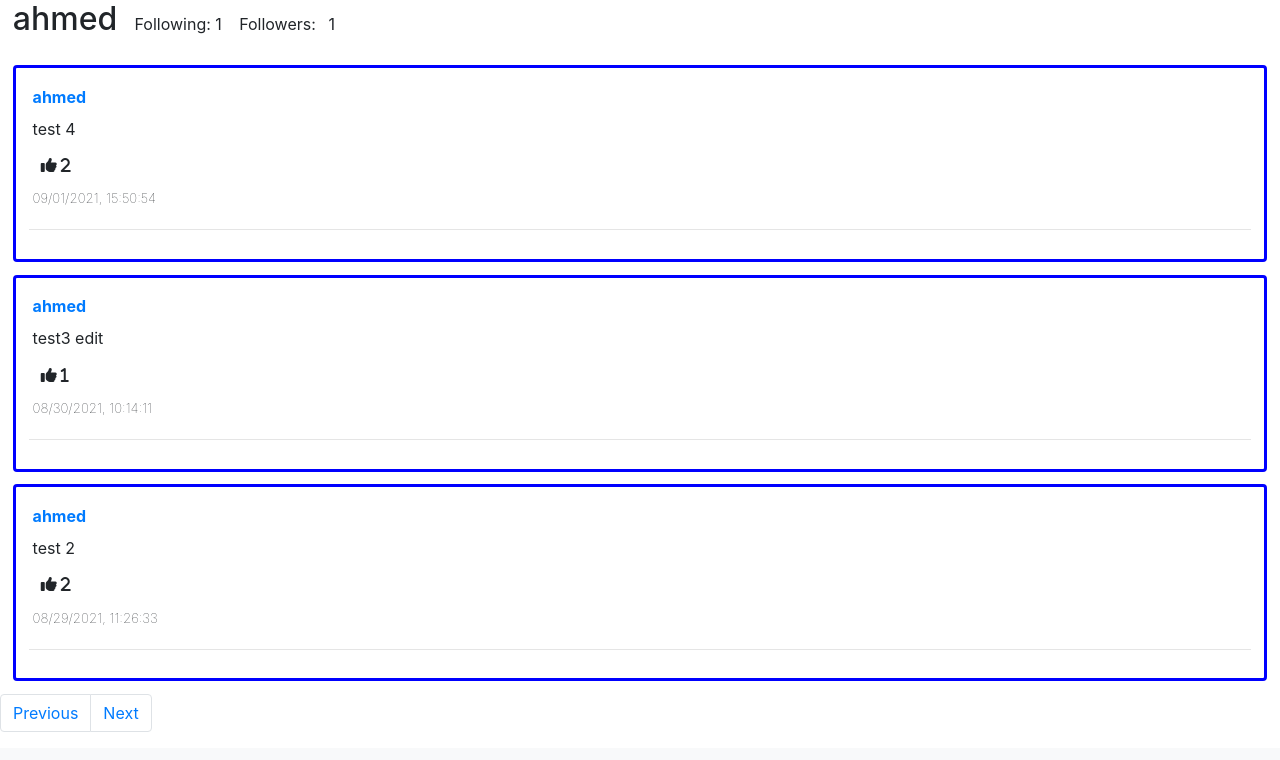
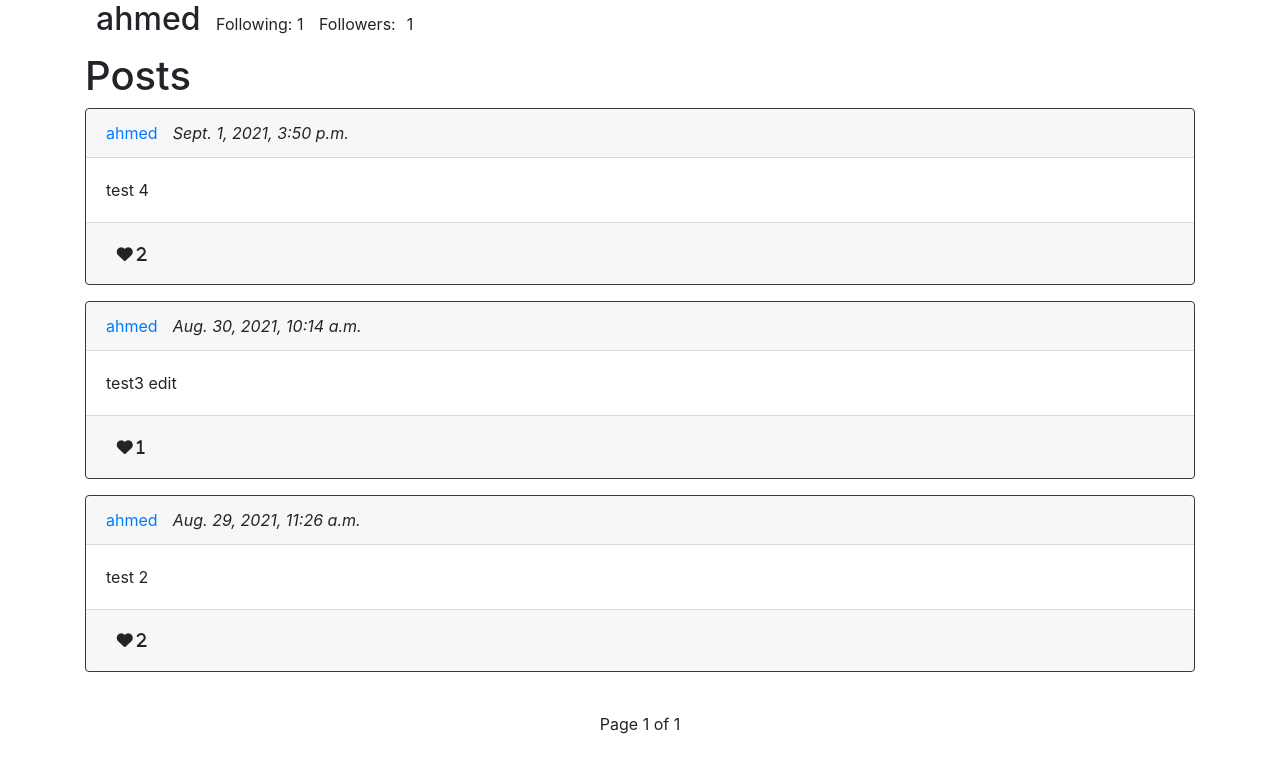
Before and after one commit to ahmederrami/network, a Django app: a page that uses network/templates/network/layout.html in a window 1280 px wide. Shown: the part 56-816 px from the top of the page. Before the commit the page ends 788 px from the top, so only its background shows below. Run offline with Django 3.2, Linux system fonts and the light colour scheme; data comes from the database, SQL or seed files in the repository; both versions use the stored data as it was after the commit; some libraries are stand-ins or nearby versions.

Commit message:
new version

```diff
--- a/network/static/network/index.js
+++ b/network/static/network/index.js
@@ -1,222 +1,104 @@
-let log_user;
 let logged_user;
 
 document.addEventListener('DOMContentLoaded', function () {
-    const all_posts = document.querySelector('#all-posts');
-    const profile_posts = document.querySelector('#user-posts');
+    const log_user = document.querySelector('#logged-user strong');
     const username = document.querySelector('#username');
-    log_user = document.querySelector('#logged-user strong');
     const followBtn = document.querySelector('#follow');
-    const following_posts = document.querySelector('#users-posts');
+    const fasIcons = document.querySelectorAll('.fas');
+    const farIcons = document.querySelectorAll('.far');
+    const editBtns = document.querySelectorAll('.edit-post-btn');
 
     if (log_user){
         logged_user = log_user.innerHTML;
-    }
-
-    if (all_posts){
-        var container = all_posts;
-        load_posts('all', container);
-    }
-    if (username){
-        var container = profile_posts;
-        load_posts(username.innerHTML,container);
-    }
-    if (following_posts){
-        var container = following_posts;
-        load_posts('following',container);
-    }
-
-    if(followBtn){
-        followBtn.addEventListener('click', () => follow(username.innerHTML));
+        if(fasIcons){
+            fasIcons.forEach(fasIcon => {
+                fasIcon.addEventListener('click', () => like(fasIcon));
+            });
+        }
+        if(farIcons){
+            farIcons.forEach(farIcon => {
+                farIcon.addEventListener('click', () => like(farIcon));
+            });
+        }
+        if(username){
+            if(followBtn){
+                followBtn.addEventListener('click', () => follow(username.innerHTML));
+            }
+        }
+        if(editBtns){
+            editBtns.forEach(editBtn => {
+                editBtn.addEventListener('click', () => edit(editBtn));
+            })
+        }
     }
 });
 
-function load_posts(filter, container) {
-    console.log(`posts/${filter}`);
-    fetch(`posts/${filter}`)
+function follow(username) {
+
+    if(logged_user != username){
+        fetch(`/follow/${username}`)
+        .then(response => response.json())
+        .then(user => {
+            document.querySelector('#foll-numb').innerHTML = ''+user.followers.length;
+            if (user.followers.includes(logged_user)){
+                document.querySelector('#follow').innerHTML = "Unfollow";
+            }
+            else {
+                document.querySelector('#follow').innerHTML = "Follow";
+            }
+        })
+    }
+    else {
+        followBtn.style.display = 'none';
+    }
+}
+
+function like(icon){
+    const card = icon.closest(".card");
+    fetch(`/like/${card.id}`)
     .then(response => response.json())
-    .then(posts => {
-        console.log(`posts/${filter}`);
-        posts.forEach(post => {
-            console.log(post);
-            // Create elements
-            const div = document.createElement('div');
-            div.className = 'hide post rounded';
-
-            const anchor = document.createElement('a');
-            anchor.href = `${post.owner}`;
-
-            const username = document.createElement('div');
-            username.innerHTML = post.owner;
-            username.className = 'post-username';
-
-            const timestamp = document.createElement('div');
-            timestamp.innerHTML = post.timestamp;
-            timestamp.className = 'timestamp';
-
-            const content = document.createElement('div');
-            content.innerHTML = post.content;
-
-            const textarea = document.createElement('textarea');
-            textarea.innerHTML = content.innerHTML;
-            textarea.style.display = 'none';
-
-            if(log_user){
-                if (post.owner == logged_user) {
-                    const editButton = document.createElement('button');
-                    editButton.innerHTML = 'Edit';
-                    editButton.className = 'btn btn-primary';
-                    const saveButton = document.createElement('button');
-                    saveButton.innerHTML = 'Save';
-                    saveButton.className = 'btn btn-primary';
-                    saveButton.style.display = 'none';
-                    editButton.addEventListener('click', () => edit(content, textarea, editButton, saveButton, post.id));
-                    div.append(editButton);
-                    div.append(saveButton);
-                }
-            }
-
-            const icon = document.createElement('i');
-            icon.className = 'fas fa-thumbs-up';
-            icon.innerHTML = ' '+post.liked_by.length;
-
-            if(log_user){
-                like_icon_classname(logged_user, post, icon);
-                icon.addEventListener('click', () => like(logged_user, post.id, icon));
-            }
-
-            let hr=document.createElement('hr');
-            anchor.append(username);
-            div.append(anchor);
-            div.append(content);
-            div.append(textarea);
-            div.append(icon);
-            div.append(timestamp);
-            div.appendChild(hr);
-            container.append(div);
-            // showPosts.push(div);
-        })
-
-        // if (filter === "all") {
-        //     pagination('#all-posts', 'none');
-        // } else {
-        //     pagination('#user-posts', 'none');
-        // }
+    .then(post => {
+        (icon.className === "fas fa-thumbs-up")? icon.className = "far fa-thumbs-up" : icon.className = "fas fa-thumbs-up";
+        icon.innerHTML=" "+post.likes;
     })
 }
 
-
-
-function edit(element, textarea, editButton, saveButton, post_id) {
-    element.style.display = 'none';
+function edit(editButton){
+    const card = editButton.closest(".card");
+    const card_body = document.getElementById(`${card.id}`).getElementsByTagName('div')[1];
+    const card_text = card_body.getElementsByTagName('p')[0];
+    const card_btns = editButton.closest(".btns");
+    const textarea = document.createElement("textarea");
+    textarea.innerHTML = card_text.innerHTML;
     textarea.style.display = 'block';
+    card_text.style.display = 'none';
+    card_body.append(textarea);
+    const saveButton = document.createElement('button');
+    saveButton.innerHTML = 'Save';
+    saveButton.className = 'post-save-btn btn-primary';
+    saveButton.style.display = 'block';
     editButton.style.display = 'none';
-    saveButton.style.display = 'block';
-
+    card_btns.append(saveButton);
     saveButton.addEventListener('click', () => {
-
-        const content = textarea.value;
-
-        fetch(`edit/${post_id}`, {
+        const new_content = textarea.value;
+        fetch(`edit/${card.id}`, {
             method: 'PUT',
             body: JSON.stringify({
-                content: `${content}`
+                content: `${new_content}`
             })
-        }) //;
+        })
         .then (response => response.json())
         .then (success => {
             console.log(success);
-            element.innerHTML = content;
+            card_text.innerHTML = new_content;
         })
         .catch(error => {
             console.log(error);
         })
 
-        element.style.display = 'block';
+        card_text.style.display = 'block';
         textarea.style.display = 'none';
         editButton.style.display = 'block';
         saveButton.style.display = 'none';
-
-    })
-}
-
-function like_icon_classname(logged_user, post, icon){
-    if (post.liked_by.includes(logged_user)) {
-        icon.className = 'fas fa-thumbs-up';
-    }
-    else {
-        icon.className = 'far fa-thumbs-up';
-    }
-}
-
-function like(logged_user, post_id, icon){
-
-    fetch(`/edit/${post_id}`,{
-        method: 'PUT',
-        body: JSON.stringify({
-            command:'like'
-        })
-    })
-    .then(response => response.json())
-    .then(post => {
-        console.log(post);
-        like_icon_classname(logged_user, post, icon);
-        icon.innerHTML=' '+post.liked_by.length; //.likes;
     });
 }
-
-function follow(username) {
-    if(log_user){
-        if(logged_user != username){
-            fetch(`/follow/${username}`)
-            .then(response => response.json())
-            .then(user => {
-                document.querySelector('#foll-numb').innerHTML = ''+user.followers.length;
-                if (user.followers.includes(logged_user)){
-                    document.querySelector('#follow').innerHTML = "Unfollow";
-                }
-                else {
-                    document.querySelector('#follow').innerHTML = "Follow";
-                }
-            })
-        }
-        else {
-            console.log("can't follow themselves");
-            followBtn.style.display = 'none';
-        }
-
-    }
-}
-
-function pagination(appendHere, action) {
-
-    if (action === 'next'){
-        firstIndex += 10;
-    } else if (action === 'previous') {
-        firstIndex -= 10
-    }
-
-    let lastIndex = firstIndex +10
-    const previousPosts = document.querySelectorAll('.hide')
-
-    if (firstIndex === 0) {
-        document.querySelector('#previous').style.display = 'none';
-    } else if (lastIndex >= showPosts.length) {
-        document.querySelector('#next').style.display = 'none';
-
-    } else {
-        document.querySelector('#next').style.display = 'block';
-        document.querySelector('#previous').style.display = 'block';
-    }
-
-    if (previousPosts) {
-        previousPosts.forEach( post => {
-            post.style.display = 'none';
-        })
-    }
-
-    for (let i = firstIndex; (i < showPosts.length) && (i < lastIndex); i++) {
-        showPosts[i].style.display = 'block';
-        document.querySelector(appendHere).append(showPosts[i]);
-    }
-}
--- a/network/templates/network/following.html
+++ b/network/templates/network/following.html
@@ -1,5 +1,8 @@
 {% extends "network/layout.html" %}
 
 {% block body %}
-    <div id="users-posts"></div>
+<h1>Posts of users you follow </h1>
+
+{% include "network/posts.html" %}
+
 {% endblock %}
--- a/network/templates/network/index.html
+++ b/network/templates/network/index.html
@@ -12,6 +12,7 @@
         </form>
     </div>
 {% endif %}
+<h1>All posts </h1>
+{% include "network/posts.html" %}
 
-<div id="all-posts"></div>
 {% endblock %}
--- a/network/templates/network/layout.html
+++ b/network/templates/network/layout.html
@@ -4,6 +4,7 @@
 <html lang="en">
     <head>
         <title>{% block title %}Social Network{% endblock %}</title>
+        <link rel="shortcut icon" href="#" />
         <!-- Bootstrap CSS -->
         <link rel="stylesheet" href="https://cdn.jsdelivr.net/npm/bootstrap@4.5.3/dist/css/bootstrap.min.css" integrity="sha384-TX8t27EcRE3e/ihU7zmQxVncDAy5uIKz4rEkgIXeMed4M0jlfIDPvg6uqKI2xXr2" crossorigin="anonymous">
 
@@ -46,15 +47,10 @@
             </div>
           </nav>
         <div class="body">
-            <div id="posts-filter" data-value="{{ filter }}"></div>
-            {% block body %}
-            {% endblock %}
-            <nav aria-label="Page navigation example">
-                <ul class="pagination">
-                  <li id="previous" class="page-item"><a class="page-link" href="#">Previous</a></li>
-                  <li id="next" class="page-item"><a class="page-link" href="#">Next</a></li>
-                </ul>
-            </nav>
+            <div class="container">
+                {% block body %}
+                {% endblock %}
+            </div>
         </div>
         <script src="{% static 'network/index.js' %}"></script>
     </body>
--- /dev/null
+++ b/network/templates/network/posts.html
@@ -0,0 +1,53 @@
+
+{% for post in posts %}
+    <div id={{post.id}} class="card border-dark mb-3">
+        <div class="card-header">
+            <a href="{% url 'profile' post.owner.username %}" class="card-link">{{post.owner.username}}</a>
+            <i>{{post.timestamp}}</i>
+        </div>
+        <div class="card-body">
+            <p class="card-text">{{post.content}}</p>
+        </div>
+        <div class="card-footer">
+            <div class="btns">
+                {% if user.is_authenticated %}
+                    {% if user in post.likedBy.all %}
+                        <i class="fas fa-thumbs-up"> {{post.likedBy.all.count}}</i>
+                    {% else %}
+                        <i class="far fa-thumbs-up"> {{post.likedBy.all.count}}</i>
+                    {% endif %}
+                {% else %}
+                <i class="fas fa-heart"> {{post.likedBy.all.count}}</i>
+                {% endif %}
+
+                {% if post.owner.username == user.username %}
+                <button type="button" class="edit-post-btn btn-primary">Edit</button>
+                {% endif %}
+            </div>
+        </div>
+    </div>
+
+{% endfor %}
+
+<!--Pagination-->
+<!-- https://www.ordinarycoders.com/blog/article/django-pagination -->
+<div class="container p-4">
+    <div class="pagination justify-content-center">
+        <span class="step-links">
+          {% if posts.has_previous %}
+              <a href="?page=1">&laquo; first</a>
+              <a href="?page={{ posts.previous_page_number }}"> previous</a>
+          {% endif %}
+
+            <span class="current">
+                Page {{ posts.number }} of {{ posts.paginator.num_pages }}
+            </span>
+
+          {% if posts.has_next %}
+              <a href="?page={{ posts.next_page_number }}"> next</a>
+              <a href="?page={{ posts.paginator.num_pages }}"> last &raquo;</a>
+          {% endif %}
+        </span>
+    </div>
+</div>
+  <!--end of Pagination-->
--- a/network/templates/network/profile.html
+++ b/network/templates/network/profile.html
@@ -12,6 +12,7 @@
         {% endif %}
     {% endif %}
 </div>
+<h1>Posts </h1>
+{% include "network/posts.html" %}
 
-<div id="user-posts"></div>
 {% endblock %}
--- a/network/urls.py
+++ b/network/urls.py
@@ -5,13 +5,13 @@ from . import views
 
 urlpatterns = [
     path("", views.index, name="index"),
-    path("following", views.following, name="following"),
+    path("following", views.followingUsers_posts, name="following"),
     path("newpost", views.new_post, name="new_post"),
-    path("posts/<str:filter>", views.posts, name="posts"),
-    path("edit/<int:post_id>", views.edit, name="edit"),
+    path("edit/<int:post_id>", views.edit_post, name="edit"),
+    path("like/<int:post_id>", views.like_post, name="like"),
     path("login", views.login_view, name="login"),
     path("logout", views.logout_view, name="logout"),
     path("register", views.register, name="register"),
     path("<str:username>", views.profile, name="profile"),
-    path("follow/<str:username>", views.follow, name="follow")
+    path("follow/<str:username>", views.follow_user, name="follow")
 ]
--- a/network/views.py
+++ b/network/views.py
@@ -1,17 +1,72 @@
 import json
 from django.contrib.auth import authenticate, login, logout
 from django.db import IntegrityError
-from django.http import HttpResponse, HttpResponseRedirect, JsonResponse
+from django.http import HttpResponseRedirect, JsonResponse
 from django.shortcuts import render
 from django.urls import reverse
 from django.contrib.auth.decorators import login_required
 from django.views.decorators.csrf import csrf_exempt
+from django.core.paginator import Paginator
 
 from .models import User, Post
 
+POSTS_BY_PAGE=5
 
 def index(request):
-    return render(request, "network/index.html")
+    # select all posts
+    posts = Post.objects.all().order_by('-timestamp')
+
+    # Display only a few posts by a single page (POSTS_BY_PAGE)
+    paginator = Paginator(posts, POSTS_BY_PAGE)
+    page_number = request.GET.get('page')
+    page_obj = paginator.get_page(page_number)
+    return render(request, "network/index.html", {
+        'posts':page_obj
+    })
+
+def profile(request, username):
+    user = User.objects.get(username=username)
+    # Select all user posts
+    posts = Post.objects.filter(owner=user).order_by('-timestamp')
+
+    paginator = Paginator(posts, POSTS_BY_PAGE)
+    page_number = request.GET.get('page')
+    page_obj = paginator.get_page(page_number)
+
+    logged_user=request.user
+    followBtn_initLabel="Follow"
+    if logged_user in user.followers.all():
+        # if logged user is a follower he is allowed to unfollow
+        followBtn_initLabel="Unfollow"
+
+    return render(request, "network/profile.html", {
+        "profile":user,
+        "posts":page_obj,
+        "followBtn_initLabel":followBtn_initLabel
+    })
+
+login_required
+def followingUsers_posts(request):
+    currentUser=request.user
+    # Users that the current user follows
+    followingUsers = currentUser.following.all()
+
+    # Create query set to then add posts
+    posts = Post.objects.none()
+
+    # Add posts from people that the current user follows to the query set
+    for user in followingUsers:
+        posts |= Post.objects.filter(owner=user)
+
+    posts = posts.order_by('-timestamp')
+    paginator = Paginator(posts, POSTS_BY_PAGE)
+    page_number = request.GET.get('page')
+    page_obj = paginator.get_page(page_number)
+
+    return render(request, "network/following.html", {
+        "posts":page_obj
+    })
+
 
 @login_required
 def new_post(request):
@@ -25,7 +80,7 @@ def new_post(request):
 
 @csrf_exempt
 @login_required
-def edit(request, post_id):
+def edit_post(request, post_id):
     if request.method != "PUT":
         return JsonResponse({"error": "PUT request required"})
 
@@ -36,7 +91,6 @@ def edit(request, post_id):
 
     data = json.loads(request.body)
     content = data.get("content")
-    command = data.get("command")
     if content:
             if request.user == post.owner:
                 post.content = content
@@ -47,78 +101,18 @@ def edit(request, post_id):
             else:
                 return JsonResponse({"error": "Access forbiden. Loggedin user differs from post owner"})
 
-    if command: # =='like'
-        post.like_unlike(request.user)
-        return JsonResponse(post.serialize(), safe=False)
-
-
-def posts(request, filter):
-
-    if filter == 'all':
-        try:
-            posts = Post.objects.all()
-
-        except Post.DoesNotExist:
-            return JsonResponse({"error": "Posts not found for filter : "+filter}, status=404)
-
-    # Filter posts from people that the current user follows
-    elif filter == 'following':
-        try:
-            currentUser = request.user
-
-            # Users that the current user follows
-            followingUsers = currentUser.following.all()
-
-            # Create query set to then add posts
-            posts = Post.objects.none()
-
-            # Add posts from people that the current user follows to the query set
-            for user in followingUsers:
-                posts |= Post.objects.filter(owner=user)
-
-        except Post.DoesNotExist:
-            return JsonResponse({"error": "Posts not found for filter : "+filter}, status=404)
-
-    else:
-        try:
-            user = User.objects.get(username=filter)
-            posts = Post.objects.filter(owner=user)
-
-        except Post.DoesNotExist:
-            return JsonResponse({"error": "Posts not found for filter : "+filter}, status=404)
-
-    posts = posts.order_by("-timestamp").all()
-
-    return JsonResponse([post.serialize() for post in posts], safe=False)
-
+@login_required
+def like_post(request, post_id):
+    post=Post.objects.get(pk=post_id)
+    post.like_unlike(request.user)
+    return JsonResponse(post.serialize(), safe=False)
 
 @login_required
-def following(request):
-    return render(request, "network/following.html")
-
-def profile(request, username):
-    user=User.objects.get(username=username)
-    logged_user=request.user
-    followBtn_initLabel="Follow"
-    if logged_user in user.followers.all():
-        followBtn_initLabel="Unfollow"
-    return render(request,"network/profile.html",{
-        "profile":user,
-        "followBtn_initLabel":followBtn_initLabel
-    })
-
-@login_required
-def follow(request, username):
+def follow_user(request, username):
     user=User.objects.get(username=username)
     current_user=request.user
     current_user.follow_unfollow(user)
     return JsonResponse(user.serialize(), safe=False)
-
-@login_required
-def like(request, post_id):
-    post=Post.objects.get(pk=post_id)
-    post.like_unlike(request.user)
-    return JsonResponse(post.serialize(), safe=False)
 
 def login_view(request):
     if request.method == "POST":
```
Also changed, not shown: network/templates/network/test.html (deleted, +0 -24 lines), db.sqlite3.
